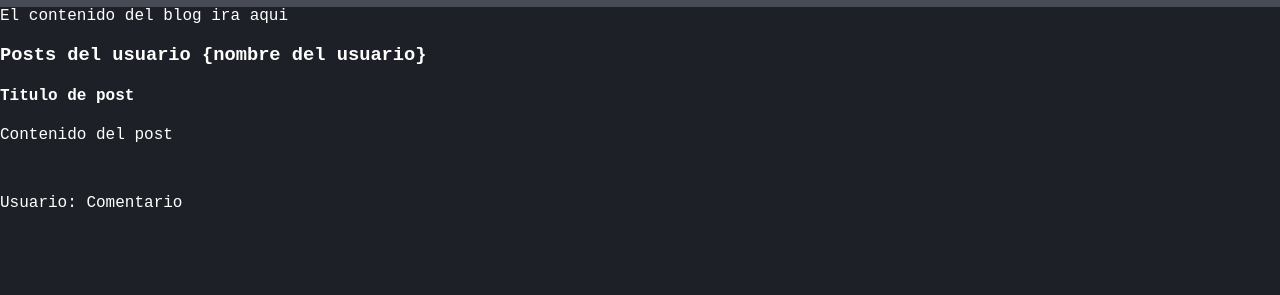
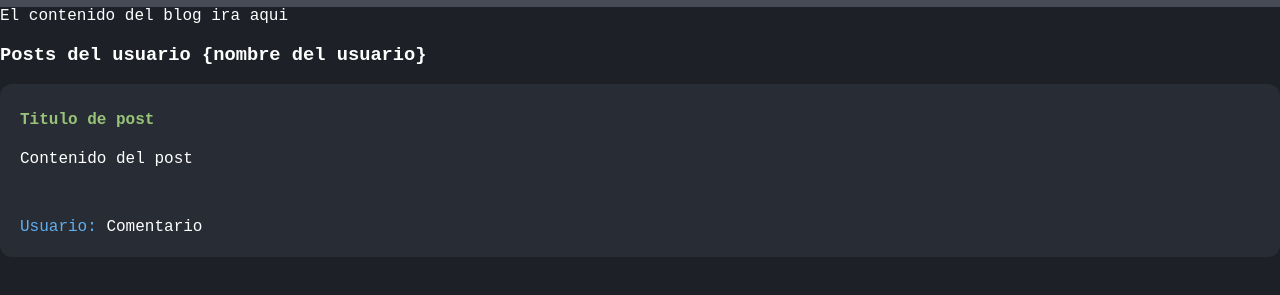
Before and after one commit to PatricioGri/cursto-git, a plain HTML site: page index.html in a window 1280 px wide. Shown: the part 63-358 px from the top of the page. Drawn offline with Linux system fonts and the light colour scheme; a web font is replaced by a local one.

Commit message:
add post styles

```diff
--- a/style.css
+++ b/style.css
@@ -18,3 +18,20 @@ h1{
     width: 50px;
     height: 50px;
 }
+.containter{
+    margin-top: 30px;
+    padding: 0 60px 0 60px;
+}
+
+.post{
+    background-color: #282c34;
+    margin-bottom: 15px;
+    padding: 5px 20px 5px 20px;
+    border-radius: 12px;
+}
+.post h4{
+    color: #98c379;
+}
+.post span {
+    color: #61afef;
+}
```
